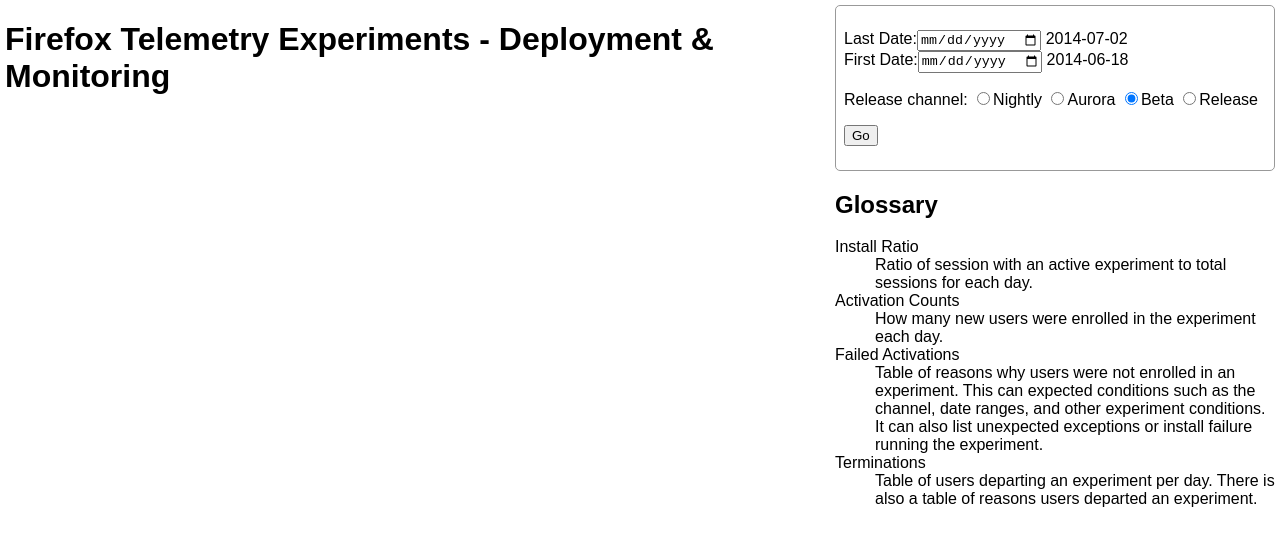
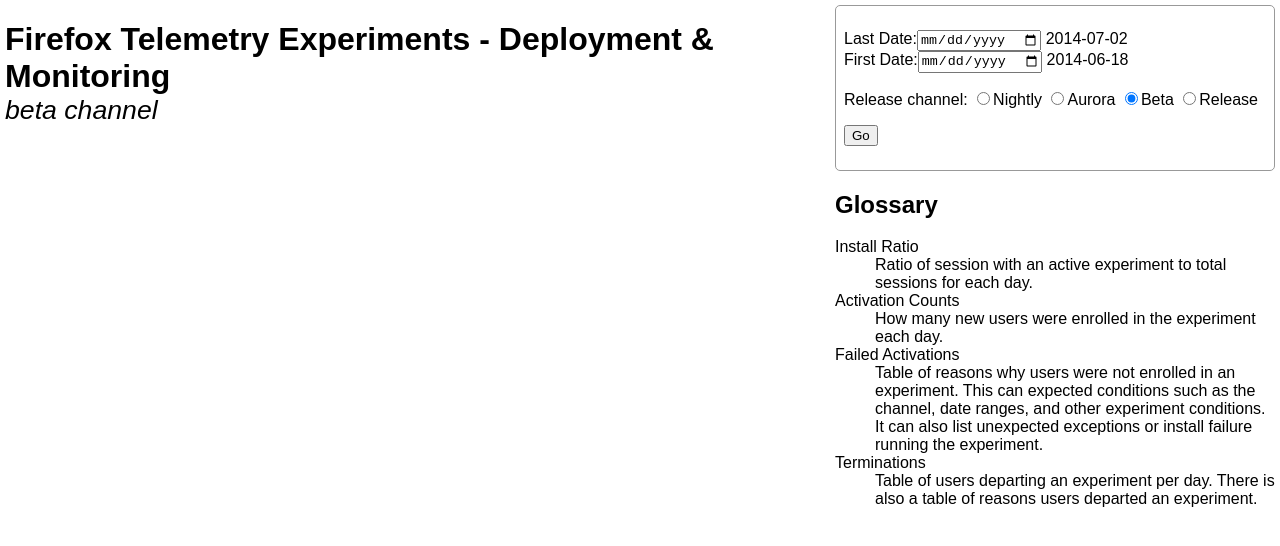
Before and after one commit to bsmedberg/telemetry-experiments-dashboard, a plain HTML site: page index.html in a window 1280 px wide. Drawn offline with Linux system fonts and the light colour scheme; no server answers.

Commit message:
Print the channel on the page for less confusion.

```diff
--- a/index.html
+++ b/index.html
@@ -60,10 +60,18 @@
       background-color: #DDD;
       color: black;
     }
+    #channelHead {
+      display: block;
+      font-weight: normal;
+      font-size: smaller;
+      font-style: italic;
+    }
   </style>
 
 <body>
-  <h1>Firefox Telemetry Experiments - Deployment &amp; Monitoring</h1>
+  <h1>Firefox Telemetry Experiments - Deployment &amp; Monitoring
+    <span id="channelHead"></span>
+  </h1>
 
   <section id="sidebar">
   <form id="setupForm" action="#" method="GET">
--- a/index.js
+++ b/index.js
@@ -27,6 +27,8 @@ function dateIsValid(d) {
 
 function initAndFetch() {
   gChannel = d3.select('input[name="channel"]:checked').property("value");
+  d3.select("#channelHead").text(gChannel + " channel");
+
   gData = d3.map();
 
   var startDate = valueToDate(d3.select("#startDate").property("value"), -1);
```
